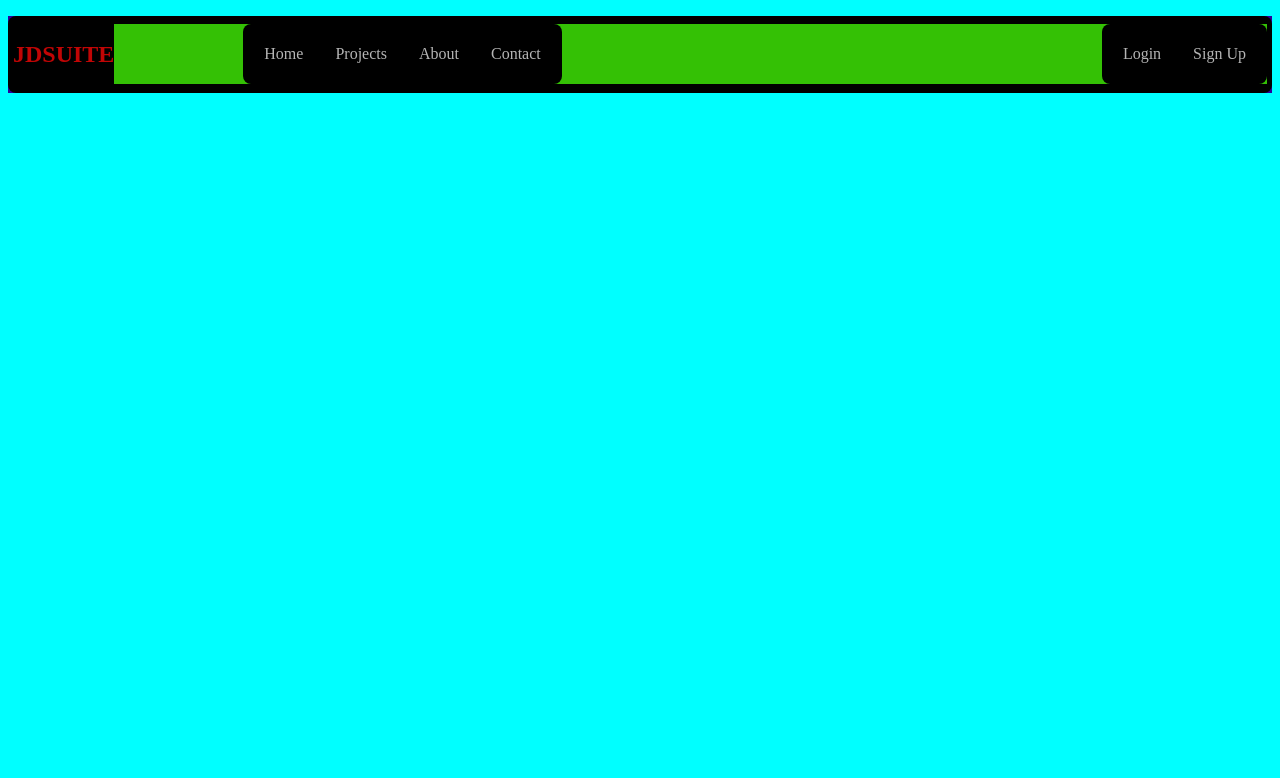
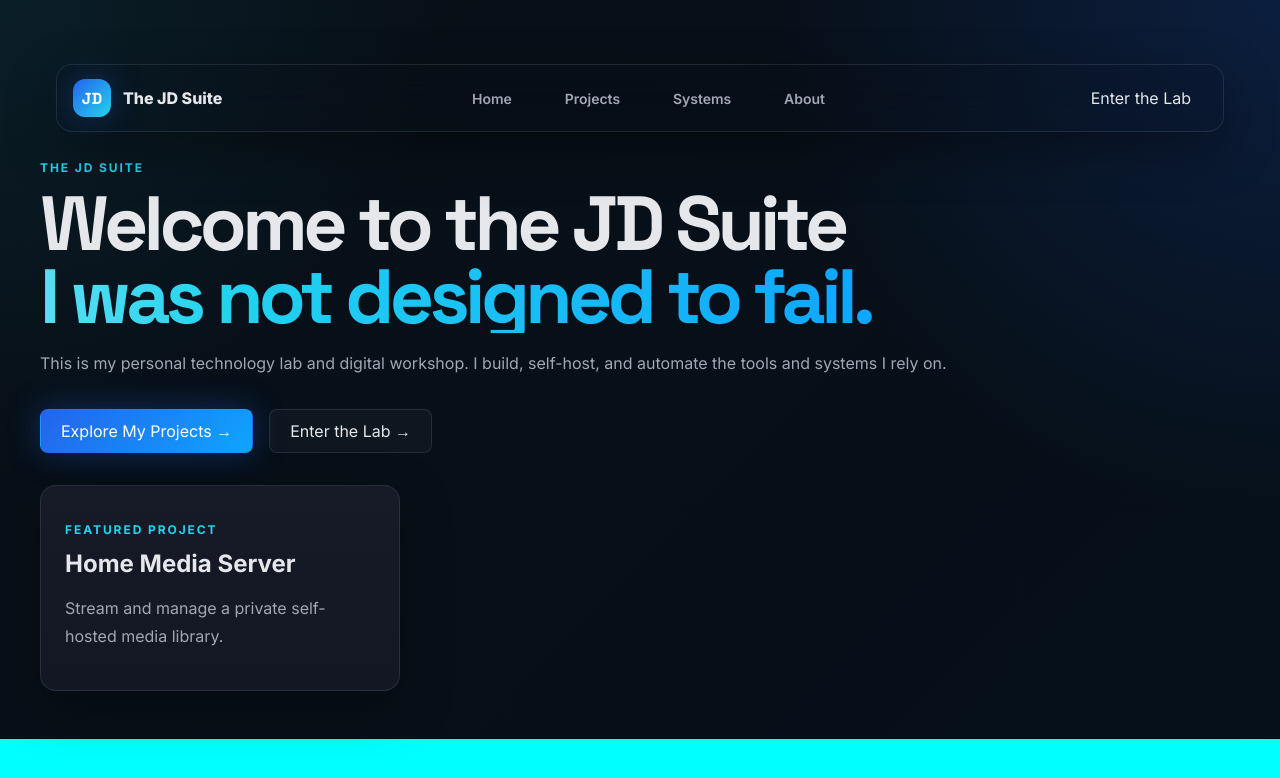
Before and after one commit to xxJLyricxx/theJDSuite, an Angular app: page / in a window 1280 px wide. Shown: the top 778 px of the page. Built offline with nearby package versions, Linux system fonts and the light colour scheme.

Commit message:
angular front end update

```diff
--- a/src/app/app.html
+++ b/src/app/app.html
@@ -1,5 +1,37 @@
-<main class="app-main">
+<!-- <main class="app-main">
   <div>
     <app-navbar></app-navbar>
   </div>
+</main> -->
+<main class="page-shell section">
+  <div>
+    <app-navbar></app-navbar>
+  </div>
+  <p class="eyebrow">The JD Suite</p>
+
+  <h1 class="heading-xl">
+    Welcome to the JD Suite
+  </h1>
+
+  <h1 class="hero-quote">
+    I was not designed to fail.
+  </h1>
+
+  <p class="body-copy">
+    This is my personal technology lab and digital workshop.
+    I build, self-host, and automate the tools and systems I rely on.
+  </p>
+
+  <div style="display: flex; gap: 1rem; margin-top: 2rem;">
+    <button class="btn btn-primary">Explore My Projects →</button>
+    <button class="btn btn-secondary">Enter the Lab →</button>
+  </div>
+
+  <div class="card card-hover" style="margin-top: 2rem; padding: 1.5rem; max-width: 360px;">
+    <p class="eyebrow">Featured Project</p>
+    <h2 style="margin: 0.5rem 0;">Home Media Server</h2>
+    <p class="body-copy">
+      Stream and manage a private self-hosted media library.
+    </p>
+  </div>
 </main>
--- a/src/app/app.scss
+++ b/src/app/app.scss
@@ -3,3 +3,58 @@
     height: 100%;
     background-color: #2c009c;
 }
+
+.gradient-text {
+  background: linear-gradient(
+    90deg,
+    #ffffff,
+    var(--color-cyan),
+    var(--color-blue-bright),
+    var(--color-purple)
+  );
+
+  background-clip: text;
+  -webkit-background-clip: text;
+
+  color: transparent;
+  -webkit-text-fill-color: transparent;
+}
+
+.hero-quote {
+  font-family: var(--font-heading);
+  font-size: clamp(2.5rem, 6vw, 5.75rem);
+  line-height: 0.95;
+  letter-spacing: -0.06em;
+  margin: 0;
+
+  background: linear-gradient(
+    90deg,
+    #ffffff 0%,
+    var(--color-cyan) 35%,
+    var(--color-blue-bright) 65%,
+    var(--color-purple) 100%
+  );
+
+  background-clip: text;
+  -webkit-background-clip: text;
+
+  color: transparent;
+  -webkit-text-fill-color: transparent;
+
+  background-size: 180% 180%;
+  animation: gradientShift 8s ease infinite;
+}
+
+@keyframes gradientShift {
+  0% {
+    background-position: 0% 50%;
+  }
+
+  50% {
+    background-position: 100% 50%;
+  }
+
+  100% {
+    background-position: 0% 50%;
+  }
+}
--- a/src/app/navbar/navbar.html
+++ b/src/app/navbar/navbar.html
@@ -1,8 +1,8 @@
-<nav>
+<!-- <nav>
     <ul class="topnav">
         <li class="logo">
             <h1>
-                 <!-- <img src="assets\images\starterLogo.png">  -->
+                 <img src="assets\images\starterLogo.png">
                 JDSUITE
             </h1>
         </li>
@@ -33,4 +33,21 @@
             </ul>
         </li>
     </ul>
-</nav>
+</nav> -->
+<header class="site-header">
+  <nav class="nav-shell">
+    <a class="brand" href="#">
+      <span class="brand-mark">JD</span>
+      <span class="brand-text">The JD Suite</span>
+    </a>
+
+    <div class="nav-links">
+      <a href="#">Home</a>
+      <a href="#">Projects</a>
+      <a href="#">Systems</a>
+      <a href="#">About</a>
+    </div>
+
+    <a class="nav-cta" href="#">Enter the Lab</a>
+  </nav>
+</header>
--- a/src/app/navbar/navbar.scss
+++ b/src/app/navbar/navbar.scss
@@ -1,49 +1,157 @@
-nav ul {
-    display: flex;
-    justify-content: space-between;
-    align-items: center;
-    background-color: black;
-    overflow: hidden;
-    padding: 5px;
-    border-radius: 8px;
-}
-ul.topnav li {
-    color: white;
-    list-style: none;
-    float: left;
-}
-ul.topnav li.logo {
-    color: rgb(193, 5, 5);
-    list-style: none;
-    float: left;
-}
-ul.topnav li.center-options {
-    background-color: rgb(52, 193, 5);
-    list-style: none;
-    float: none;
-    flex: 1;
-    display: flex;
-    justify-content:center;
-}
-ul.topnav li.right-options {
-    background-color: rgb(52, 193, 5);
-    list-style: none;
-    float: none;
-    flex: 1;
-    display: flex;
-    justify-content:right;
+// nav ul {
+//     display: flex;
+//     justify-content: space-between;
+//     align-items: center;
+//     background-color: black;
+//     overflow: hidden;
+//     padding: 5px;
+//     border-radius: 8px;
+// }
+// ul.topnav li {
+//     color: white;
+//     list-style: none;
+//     float: left;
+// }
+// ul.topnav li.logo {
+//     color: rgb(193, 5, 5);
+//     list-style: none;
+//     float: left;
+// }
+// ul.topnav li.center-options {
+//     background-color: rgb(52, 193, 5);
+//     list-style: none;
+//     float: none;
+//     flex: 1;
+//     display: flex;
+//     justify-content:center;
+// }
+// ul.topnav li.right-options {
+//     background-color: rgb(52, 193, 5);
+//     list-style: none;
+//     float: none;
+//     flex: 1;
+//     display: flex;
+//     justify-content:right;
+// }
+
+// ul.topnav li a{
+//     display: block;
+//     text-decoration: none;
+//     min-height: 16px;
+//     text-align: center;
+//     padding: 16px;
+//     color: rgb(181, 181, 181);
+// }
+// ul.topnav li a:hover {
+//     background-color: #0080ff;
+//     color: rgb(255, 255, 255);
+//     transition: 1s;
+// }
+.site-header {
+  position: sticky;
+  top: 0;
+  z-index: 50;
+  padding: 1rem 0;
 }
 
-ul.topnav li a{
-    display: block;
-    text-decoration: none;
-    min-height: 16px;
-    text-align: center;
-    padding: 16px;
-    color: rgb(181, 181, 181);
+.nav-shell {
+  width: min(100% - 2rem, var(--container-width));
+  margin: 0 auto;
+  min-height: 68px;
+  padding: 0 1rem;
+
+  display: flex;
+  align-items: center;
+  justify-content: space-between;
+  gap: 1.5rem;
+
+  background: rgba(8, 15, 23, 0.12);
+  border: 1px solid var(--color-border);
+  border-radius: var(--radius-lg);
+  backdrop-filter: blur(18px);
+  box-shadow: var(--shadow-card);
 }
-ul.topnav li a:hover {
-    background-color: #0080ff;
-    color: rgb(255, 255, 255);
-    transition: 1s;
+
+.brand {
+  display: inline-flex;
+  align-items: center;
+  gap: 0.75rem;
+  font-weight: 800;
 }
+
+.brand-mark {
+  width: 38px;
+  height: 38px;
+  display: grid;
+  place-items: center;
+
+  border-radius: 0.75rem;
+  background: linear-gradient(135deg, var(--color-blue), var(--color-cyan));
+  color: white;
+  font-family: var(--font-heading);
+  box-shadow: var(--shadow-blue);
+}
+
+.nav-links {
+  display: flex;
+  align-items: center;
+  gap: 1.5rem;
+}
+
+.nav-links a {
+  color: var(--color-text-muted);
+  font-size: var(--text-sm);
+  font-weight: 600;
+    transition:
+    color 180ms ease,
+    background 180ms ease;
+
+  padding: 0 0.9rem;
+
+  border-radius: 999px;
+}
+
+.nav-links a:hover {
+  color: var(--color-text);
+  background: rgba(255, 255, 255, 0.045);
+}
+
+.nav-links a::after {
+  content: "";
+  position: absolute;
+
+  left: 0.9rem;
+  right: 0.9rem;
+  bottom: 0.45rem;
+
+  height: 2px;
+  border-radius: 999px;
+
+  background: linear-gradient(90deg, var(--color-blue), var(--color-cyan));
+
+  transform: scaleX(0);
+  transform-origin: center;
+
+  transition: transform 180ms ease;
+}
+
+.nav-links a:hover::after {
+  transform: scaleX(1);
+}
+
+.nav-links a.active {
+  color: var(--color-text);
+  background: rgba(255, 255, 255, 0.06);
+}
+
+.nav-links a.active::after {
+  transform: scaleX(1);
+}
+
+.nav-cta {
+  display: inline-flex;
+  align-items: center;
+  justify-content: center;
+  min-height: 40px;
+  padding: 0 1rem;
+}
--- a/src/styles.scss
+++ b/src/styles.scss
@@ -1 +1,260 @@
-/* You can add global styles to this file, and also import other style files */
+// Global Styles
+
+/* Optional Google Fonts */
+@import url('https://fonts.googleapis.com/css2?family=Inter:wght@400;500;600;700;800&family=Space+Grotesk:wght@500;600;700&display=swap');
+
+:root {
+  /* =========================
+     Color Palette
+     ========================= */
+
+  --color-bg: #080f17;
+  --color-bg-deep: #06101a;
+  --color-surface: #0e1320;
+  --color-surface-soft: #111b2b;
+
+  --color-border: rgba(148, 163, 184, 0.16);
+  --color-border-strong: rgba(148, 163, 184, 0.28);
+
+  --color-text: #e5e7eb;
+  --color-text-muted: #a1a7b3;
+  --color-text-dim: #6b7280;
+
+  --color-blue: #2563eb;
+  --color-blue-bright: #0ea5ff;
+  --color-cyan: #22d3ee;
+  --color-purple: #a855f7;
+  --color-green: #10b981;
+
+  /* =========================
+     Typography
+     ========================= */
+
+  --font-heading: 'Space Grotesk', system-ui, sans-serif;
+  --font-body: 'Inter', system-ui, sans-serif;
+
+  --text-xs: 0.75rem;
+  --text-sm: 0.875rem;
+  --text-base: 1rem;
+  --text-lg: 1.125rem;
+  --text-xl: 1.35rem;
+  --text-2xl: 1.75rem;
+  --text-3xl: 2.35rem;
+  --text-4xl: 3.25rem;
+
+  /* =========================
+     Spacing
+     ========================= */
+
+  --space-1: 0.25rem;
+  --space-2: 0.5rem;
+  --space-3: 0.75rem;
+  --space-4: 1rem;
+  --space-5: 1.5rem;
+  --space-6: 2rem;
+  --space-7: 3rem;
+  --space-8: 4rem;
+
+  /* =========================
+     Shape / Effects
+     ========================= */
+
+  --radius-sm: 0.5rem;
+  --radius-md: 0.75rem;
+  --radius-lg: 1rem;
+  --radius-xl: 1.25rem;
+
+  --shadow-blue: 0 0 32px rgba(37, 99, 235, 0.35);
+  --shadow-cyan: 0 0 28px rgba(34, 211, 238, 0.22);
+  --shadow-card: 0 18px 50px rgba(0, 0, 0, 0.35);
+
+  --container-width: 1200px;
+}
+
+/* =========================
+   Base Reset
+   ========================= */
+
+* {
+  box-sizing: border-box;
+}
+
+html {
+  min-height: 100%;
+  scroll-behavior: smooth;
+}
+
+body {
+  min-height: 100%;
+  margin: 0;
+  font-family: var(--font-body);
+  background:
+    radial-gradient(circle at top right, rgba(37, 99, 235, 0.18), transparent 32rem),
+    radial-gradient(circle at top left, rgba(34, 211, 238, 0.08), transparent 28rem),
+    linear-gradient(135deg, var(--color-bg), var(--color-bg-deep));
+  color: var(--color-text);
+}
+
+img {
+  max-width: 100%;
+  display: block;
+}
+
+a {
+  color: inherit;
+  text-decoration: none;
+}
+
+button,
+input,
+textarea,
+select {
+  font: inherit;
+}
+
+/* =========================
+   Reusable Layout Helpers
+   ========================= */
+
+.page-shell {
+  width: min(100% - 2rem, var(--container-width));
+  margin: 0 auto;
+}
+
+.section {
+  padding: var(--space-7) 0;
+}
+
+/* =========================
+   Typography Helpers
+   ========================= */
+
+.eyebrow {
+  font-size: var(--text-xs);
+  letter-spacing: 0.16em;
+  text-transform: uppercase;
+  color: var(--color-cyan);
+  font-weight: 700;
+}
+
+.heading-xl {
+  font-family: var(--font-heading);
+  font-size: clamp(2.4rem, 6vw, 5.5rem);
+  line-height: 0.95;
+  letter-spacing: -0.06em;
+  margin: 0;
+}
+
+.heading-lg {
+  font-family: var(--font-heading);
+  font-size: clamp(2rem, 4vw, 3.5rem);
+  line-height: 1;
+  letter-spacing: -0.04em;
+  margin: 0;
+}
+
+.body-copy {
+  color: var(--color-text-muted);
+  line-height: 1.75;
+  font-size: var(--text-base);
+}
+
+/* =========================
+   Buttons
+   ========================= */
+
+.btn {
+  display: inline-flex;
+  align-items: center;
+  justify-content: center;
+  gap: 0.65rem;
+  min-height: 44px;
+  padding: 0 1.25rem;
+  border-radius: var(--radius-sm);
+  border: 1px solid transparent;
+  cursor: pointer;
+  transition:
+    transform 180ms ease,
+    border-color 180ms ease,
+    background 180ms ease,
+    box-shadow 180ms ease;
+}
+
+.btn:hover {
+  transform: translateY(-1px);
+}
+
+.btn-primary {
+  background: linear-gradient(135deg, var(--color-blue), var(--color-blue-bright));
+  color: white;
+  box-shadow: var(--shadow-blue);
+}
+
+.btn-secondary {
+  background: rgba(255, 255, 255, 0.03);
+  border-color: var(--color-border);
+  color: var(--color-text);
+}
+
+.btn-secondary:hover {
+  border-color: var(--color-border-strong);
+  background: rgba(255, 255, 255, 0.06);
+}
+
+/* =========================
+   Cards
+   ========================= */
+
+.card {
+  background:
+    linear-gradient(180deg, rgba(255, 255, 255, 0.035), rgba(255, 255, 255, 0.015)),
+    var(--color-surface);
+  border: 1px solid var(--color-border);
+  border-radius: var(--radius-lg);
+  box-shadow: var(--shadow-card);
+}
+
+.card-hover {
+  transition:
+    transform 180ms ease,
+    border-color 180ms ease,
+    box-shadow 180ms ease;
+}
+
+.card-hover:hover {
+  transform: translateY(-3px);
+  border-color: rgba(34, 211, 238, 0.32);
+  box-shadow: var(--shadow-cyan);
+}
+
+/* =========================
+   Utility Classes
+   ========================= */
+
+.text-muted {
+  color: var(--color-text-muted);
+}
+
+.text-dim {
+  color: var(--color-text-dim);
+}
+
+.text-blue {
+  color: var(--color-blue-bright);
+}
+
+.text-cyan {
+  color: var(--color-cyan);
+}
+
+.glow-blue {
+  box-shadow: var(--shadow-blue);
+}
+
+.border-soft {
+  border: 1px solid var(--color-border);
+}
+
+.rounded-lg {
+  border-radius: var(--radius-lg);
+}
```
